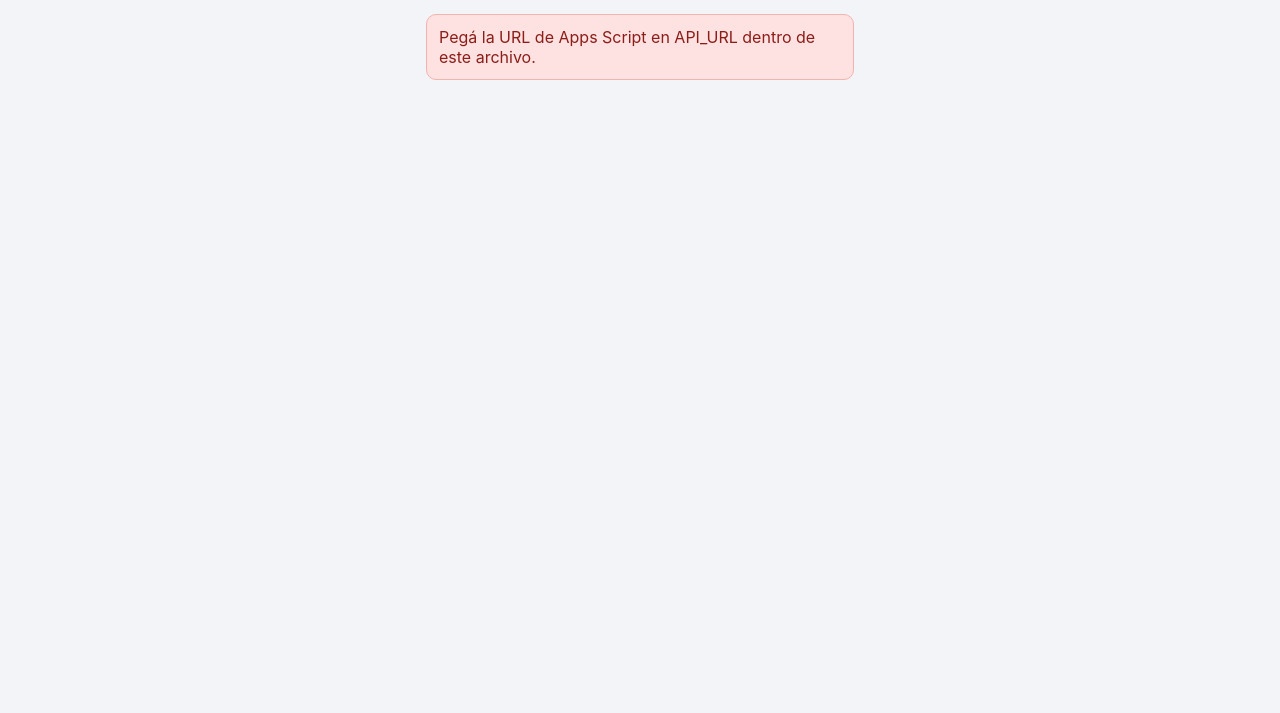
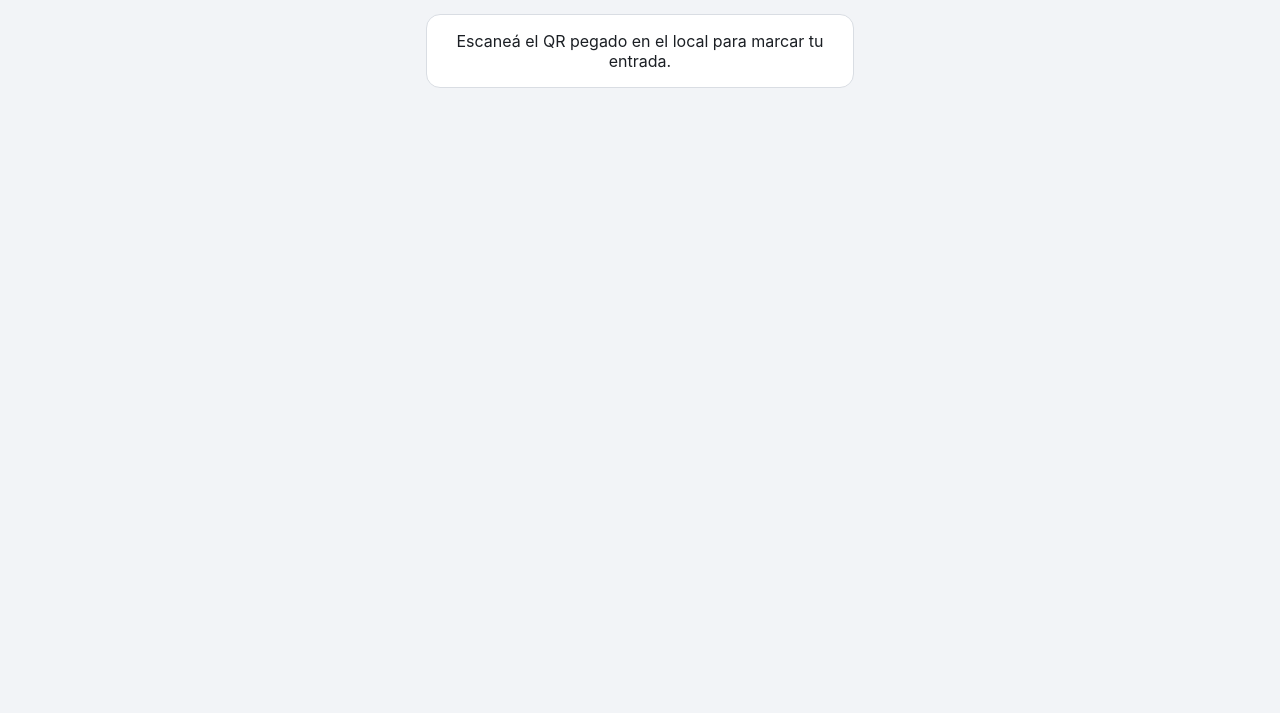
Before and after one commit to pabloyannuzzi123/Recorrido-Drugstore, a plain HTML site: page entrada/index.html in a window 1280 px wide. Shown: the part 87-800 px from the top of the page. Drawn offline with nearby package versions, Linux system fonts and the light colour scheme.

Commit message:
Update API_URL to the correct Apps Script URL

```diff
--- a/entrada/index.html
+++ b/entrada/index.html
@@ -45,7 +45,7 @@
 <script>
 /* ============ CONFIGURACIÓN ============ */
 // Pegá acá la URL de la aplicación web de Apps Script (termina en /exec)
-const API_URL = 'PEGAR_URL_DE_APPS_SCRIPT';
+const API_URL = 'https://script.google.com/macros/s/AKfycbzuNYKKsyjbLxv8wzM63wRTx84AmA4R6j4l138UEW_IB4S-oS_-B01Xgbt4WAgIVXM3Cw/exec';
 // La lista de empleados sale de la pestaña "Empleados" de la planilla.
 /* ====================================== */
 
```
